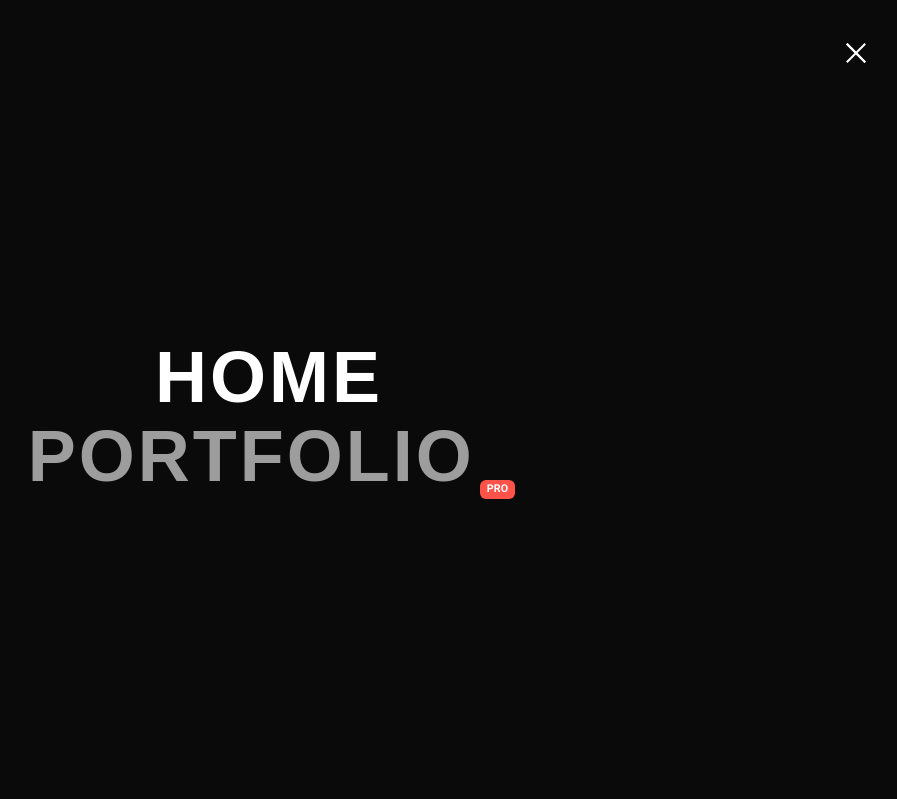
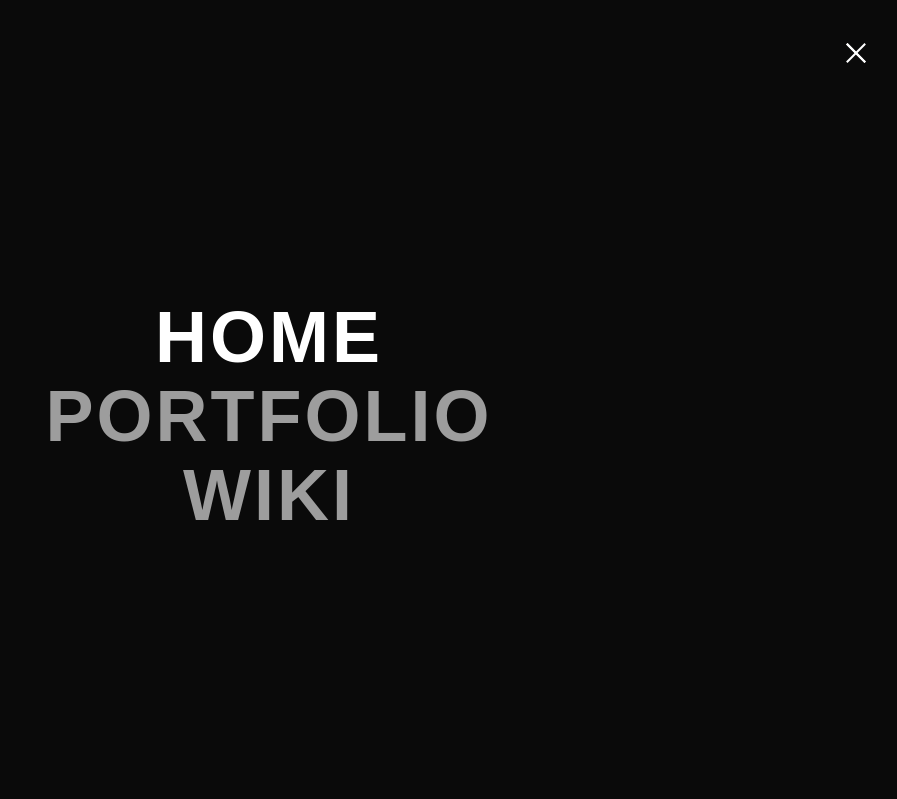
Before and after one commit to larkin125/Website, a plain HTML site: page index.html in a window 1280 px wide. Both pictures are taken after a click on the label 1227 px from the left and 53 px from the top of the page. Shown: the top 799 px of the page, without its empty margins (371-1268 px from the left). Drawn offline with nearby package versions, Linux system fonts and the light colour scheme; a web font is replaced by a local one.

Commit message:
Added Wiki Link to Nav

```diff
--- a/index.html
+++ b/index.html
@@ -163,8 +163,11 @@
     <div class="nav__content">
       <ul class="nav__list">
 				<li class="nav__list-item active-nav"><a href="index.html" class="hover-target">Home</a></li>
-        <li class="nav__list-item"><a href="portfolio-masonry.html" class="hover-target">Portfolio</a><span class="badge bg-primary">PRO</span></li>
-<!--
+        <li class="nav__list-item"><a href="portfolio-masonry.html" class="hover-target">Portfolio</a></li>
+        <li class="nav__list-item"><a href="https://larkin125.github.io/Wiki.github.io/main-menu.html" class="hover-target">WIKI</a></li>
+
+
+        <!--	  Remember to remove the Pro Span
         <li class="nav__list-item"><a href="contact.html" class="hover-target">Contact me</a><span class="badge bg-primary">PRO</span></li>
         <li class="nav__list-item"><a href="blog.html" class="hover-target">Blog</a><span class="badge bg-primary">PRO</span></li>
 				<li class="nav__list-item"><a href="single-post.html" class="hover-target">Single Post</a><span class="badge bg-primary">PRO</span></li>
```
Also changed, not shown: portfolio-masonry.html (+4 -1 lines).
